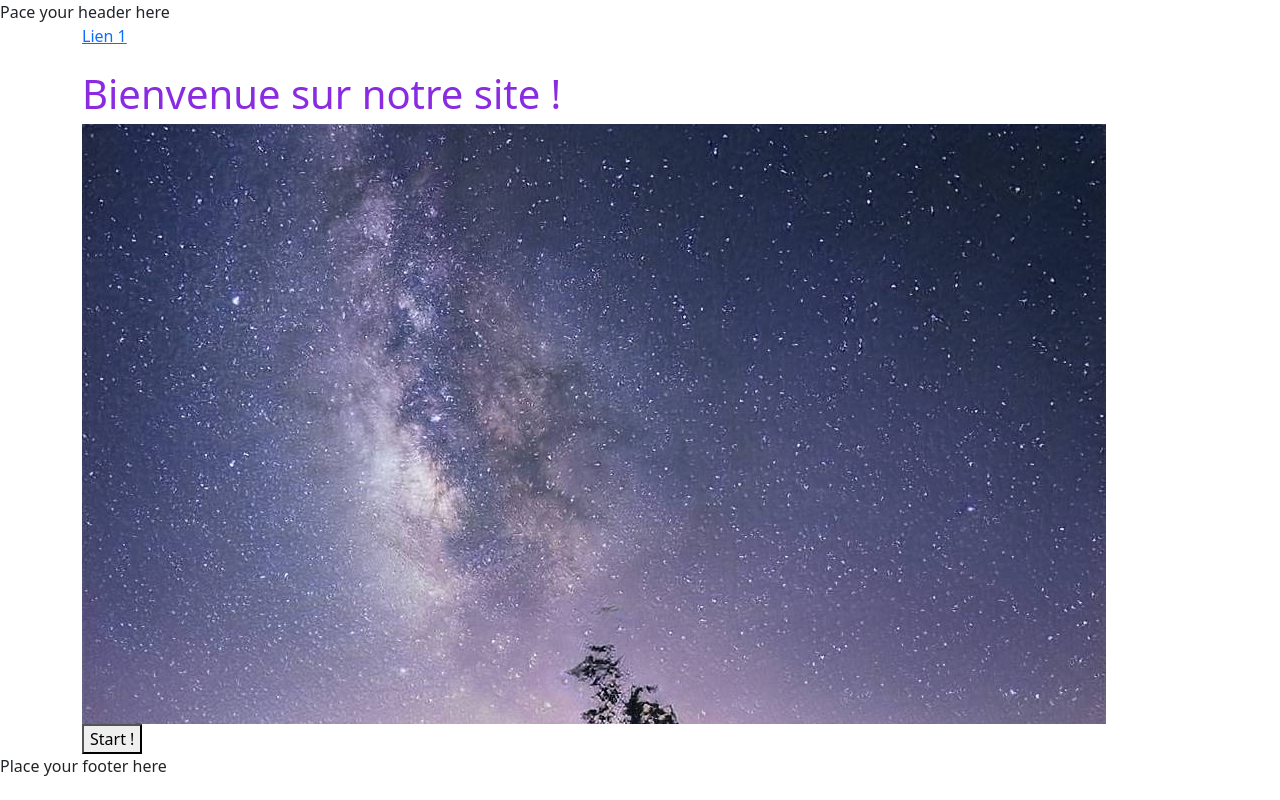
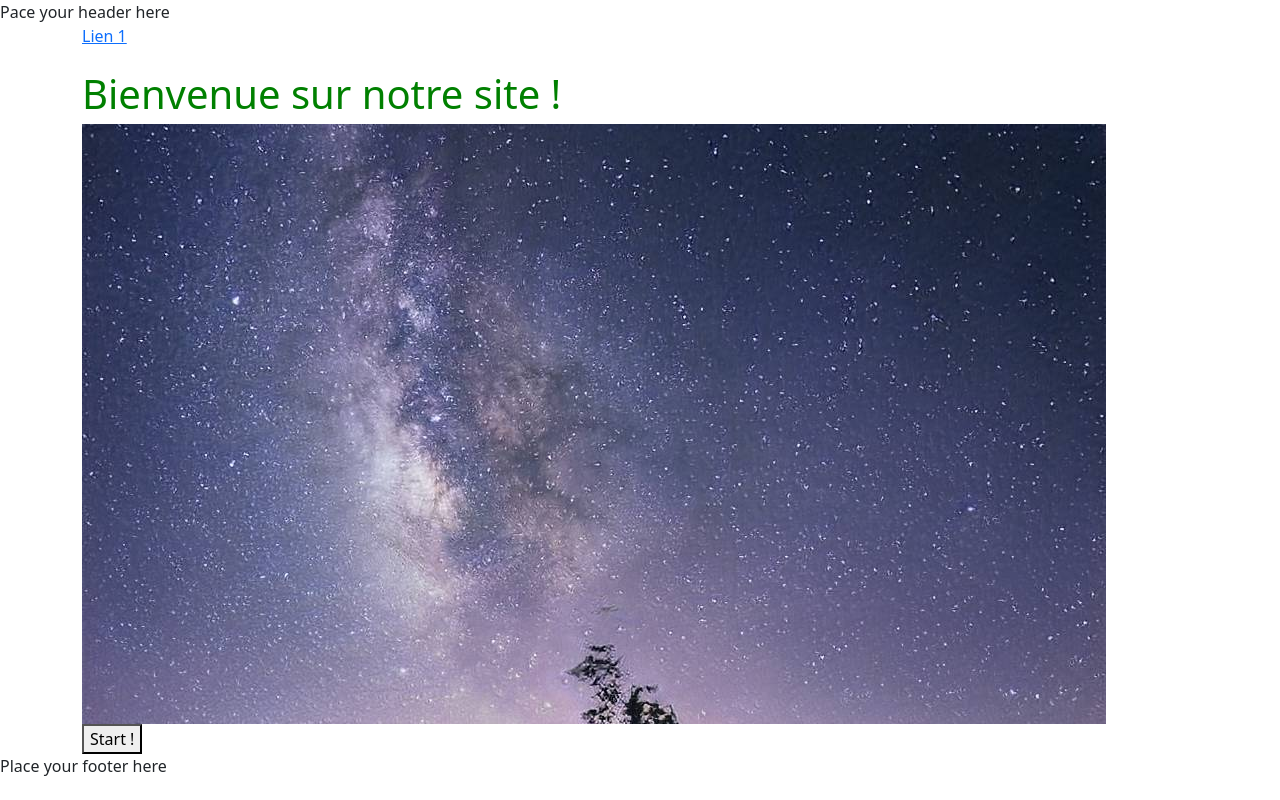
Before and after one commit to alex2022cci/site-groupe-4, a website: page index.html in a window 1280 px wide. Both pictures are taken after a click on the button "Start !". Drawn offline with nearby package versions, Linux system fonts and the light colour scheme.

Commit message:
last commit today

```diff
--- a/JS/fusee.js
+++ b/JS/fusee.js
@@ -1,4 +1,11 @@
-$("button").click(function(){
+function depart(){
+    let TA = document.getElementById('textAni') ;
+    TA.style.color = "green" ;
+    let img = document.getElementById('nighsky');
+    img.style.animationDirection = "alternate" ;
+}
+
+$("start").on("click",function(){
     $("fusee").animate({left: '250px'});
     $("textAni").animate({down: '400px'});
     });
--- a/index.html
+++ b/index.html
@@ -23,7 +23,7 @@
                 <div id="textAni" class="fs-1">Bienvenue sur notre site !</div>
                 <div id="fusee"></div>
                 <div id="nightsky"></div>
-                <button id="start">Start !</button>
+                <button onclick="depart()" id="start">Start !</button>
             </section>
         </article>
     </main>
@@ -35,9 +35,9 @@
     <!--ajouter des polices ; AUCUN CND ; jQuery + CSS + js ; font awesome à télécharger, + bootstrap-->
 
 
+<script src="/JS/fusee.js"></script>
+<script src="/node_modules/jquery/dist/jquery.min.js"></script>
 
-
-<script src="/JS/fusee.js"></script>
 
 </body>
 </html>
```
Also changed, not shown: images/1.jpg (added), images/2.jpg (added), images/3.jpg (added), images/4.jpg (added), images/5.jpg (added), images/Transparentlogo2.png (added).
